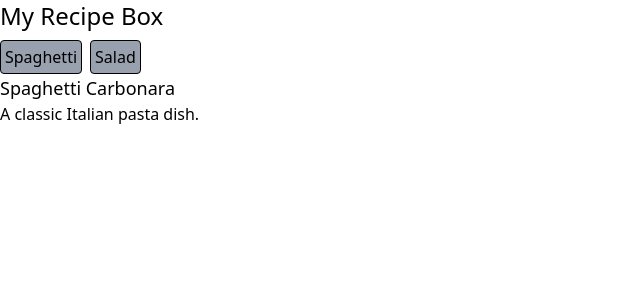
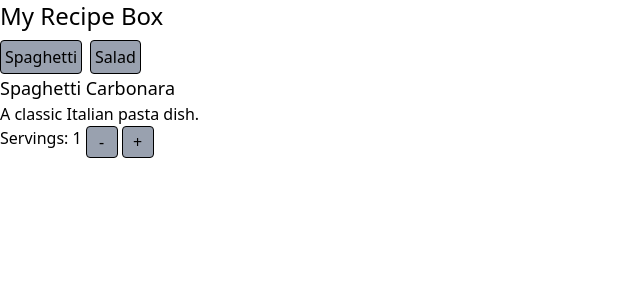
Before and after one commit to lucasfvera/tutorial-angular-w-mcp, an Angular app: page / in a window 1280 px wide. Shown: the top 300 px of the page, without its empty margins (0-640 px from the left). Built offline with nearby package versions, Linux system fonts and the light colour scheme.

Commit message:
Phase 2, Module 5

```diff
--- a/src/app/app.html
+++ b/src/app/app.html
@@ -8,4 +8,11 @@
   </div>
   <h2 class="text-lg">{{ recipe().name }}</h2>
   <p>{{ recipe().description }}</p>
+  <div class="flex gap-1">
+    <p>Servings: {{ servings() }}</p>
+    <button class="border rounded bg-gray-400 hover:bg-gray-500 cursor-pointer size-8 justify-center items-center"
+      (click)="decrease()">-</button>
+    <button class="border rounded bg-gray-400 hover:bg-gray-500 cursor-pointer size-8 justify-center items-center"
+      (click)="increase()">+</button>
+  </div>
 </main>
--- a/src/app/app.ts
+++ b/src/app/app.ts
@@ -12,11 +12,23 @@ import { RecipeModel } from './models';
 export class App {
   protected readonly title = signal<string>('My Recipe Box');
   protected readonly recipe = signal<RecipeModel>(MOCK_RECIPES[0])
+  protected readonly servings = signal<number>(1)
 
   protected handleRecipeClick(recipeId: number): void {
     console.log("Recipe clicked!", recipeId)
     const selectedRecipe = MOCK_RECIPES.find(r => r.id === recipeId)
     if (!selectedRecipe) return;
     this.recipe.set(selectedRecipe)
+    this.servings.set(1)
+  }
+
+  protected decrease() {
+    if (this.servings() > 1) {
+      this.servings.update(prev => prev - 1)
+    }
+  }
+
+  protected increase() {
+    this.servings.update(prev => prev + 1)
   }
 }
```
